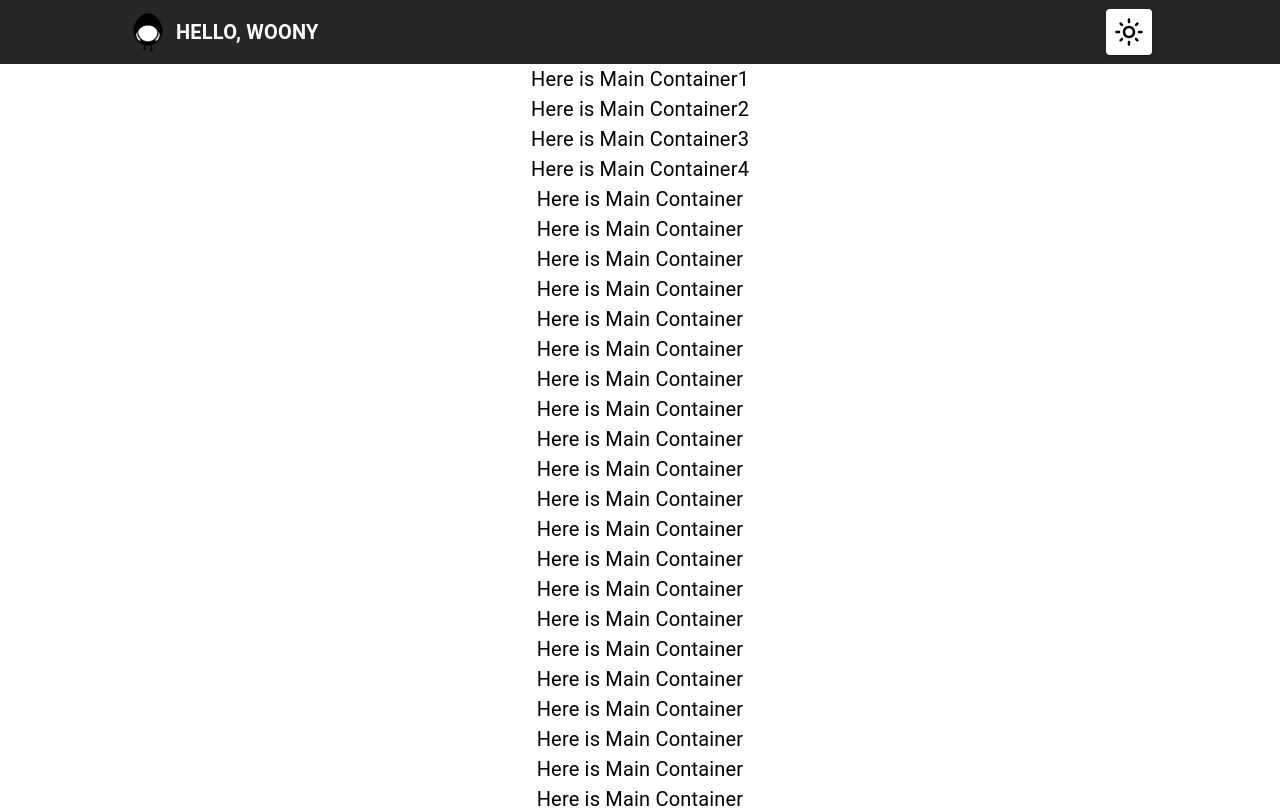
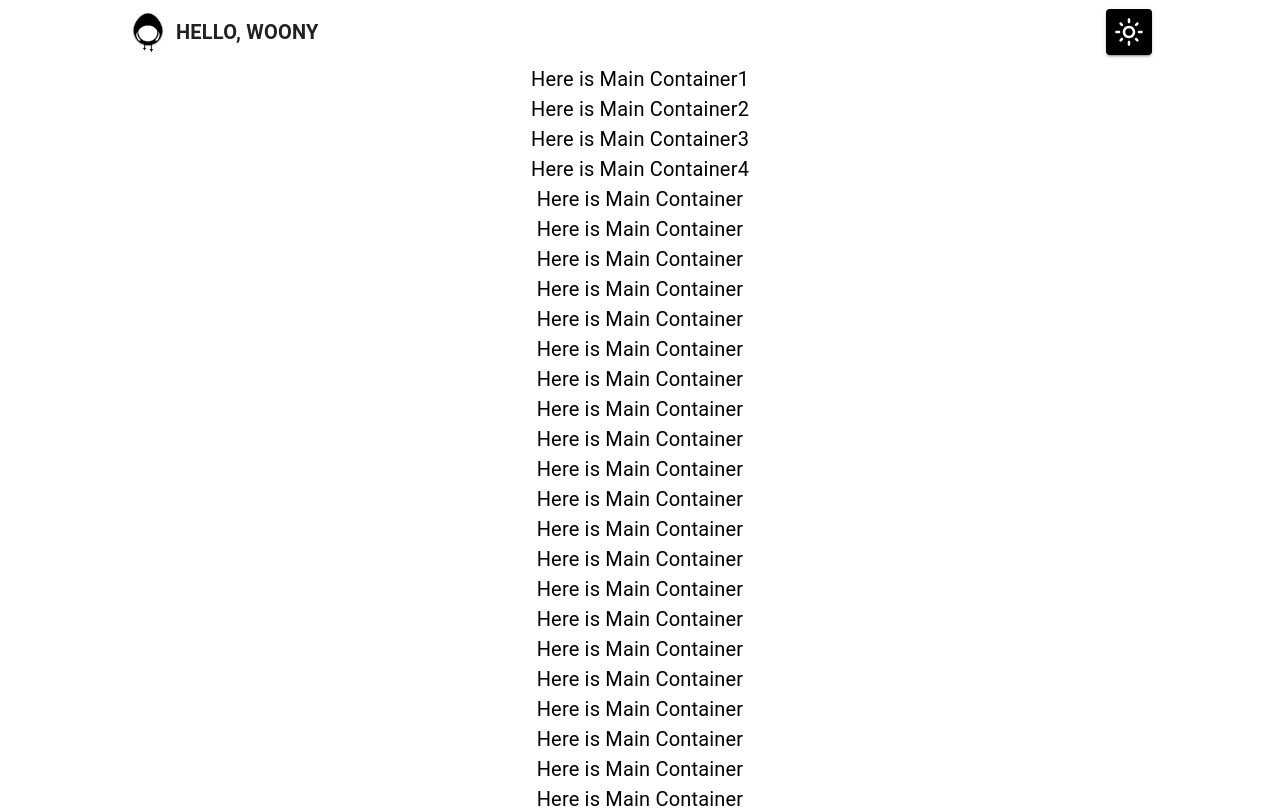
Before and after one commit to WhoIsWoony/woony-home, a Next.js app: page / in a window 1280 px wide. Shown: the top 808 px of the page. Built offline with nearby package versions, Linux system fonts and the light colour scheme.

Commit message:
feat: toggle theme using localstorage

```diff
--- a/components/Header.tsx
+++ b/components/Header.tsx
@@ -10,6 +10,7 @@ import type { NextComponentType } from "next";
 import Image from "next/image";
 import LightModeOutlinedIcon from "@mui/icons-material/LightModeOutlined";
 import { useContext } from "react";
+import { GlobalContext } from "../pages/_app";
 
 const ButtonIcon = styled(Button)`
   display: "inline-block";
@@ -19,6 +20,8 @@ const ButtonIcon = styled(Button)`
 `;
 
 const Header: NextComponentType = () => {
+  const { mode, setMode } = useContext(GlobalContext);
+
   return (
     <Stack>
       <AppBar
@@ -38,7 +41,11 @@ const Header: NextComponentType = () => {
         >
           <Stack direction="row" spacing={1} sx={{ alignItems: "center" }}>
             <div style={{ width: 40, height: 40, position: "relative" }}>
-              <Image src="/icon_w.png" layout="fill" objectFit="contain" />
+              <Image
+                src={mode === "dark" ? "/icon_b.png" : "/icon_w.png"}
+                layout="fill"
+                objectFit="contain"
+              />
             </div>
             <Typography variant="body1" sx={{ fontWeight: "bold" }}>
               HELLO, WOONY
@@ -46,7 +53,12 @@ const Header: NextComponentType = () => {
           </Stack>
 
           <Stack>
-            <ButtonIcon color="dark" onClick={() => {}}>
+            <ButtonIcon
+              color="dark"
+              onClick={() => {
+                setMode?.((prev) => (prev === "dark" ? "light" : "dark"));
+              }}
+            >
               <LightModeOutlinedIcon sx={{ margin: 1 }} color="light" />
             </ButtonIcon>
           </Stack>
--- a/next.config.js
+++ b/next.config.js
@@ -2,6 +2,6 @@
 const nextConfig = {
   reactStrictMode: true,
   swcMinify: true,
-}
+};
 
-module.exports = nextConfig
+module.exports = nextConfig;
--- a/pages/_app.tsx
+++ b/pages/_app.tsx
@@ -4,22 +4,49 @@ import { PaletteMode, ThemeProvider as MuiThemeProvider } from "@mui/material";
 
 import { GlobalStyle } from "../styles/globalStyle";
 import { theme } from "../styles/theme";
-import { createContext, useState } from "react";
+import {
+  createContext,
+  Dispatch,
+  SetStateAction,
+  useEffect,
+  useState,
+} from "react";
 import getMuiTheme from "../styles/muiTheme";
+import LocalStorage from "../util/LocalStorage";
+
+interface IGlobalContext {
+  mode?: PaletteMode;
+  setMode?: Dispatch<SetStateAction<PaletteMode>>;
+}
+export const GlobalContext = createContext<IGlobalContext>({ mode: "dark" });
 
 export const ColorModeContext = createContext({
   toggle: () => {},
 });
 
 function App({ Component, pageProps }: AppProps) {
-  const [mode, setMode] = useState<PaletteMode>("dark");
+  const [mode, setMode] = useState<PaletteMode>(
+    LocalStorage.getItem("mode") === "dark" ? "dark" : "light"
+  );
+  useEffect(() => {
+    const toggleMode = () => {
+      LocalStorage.setItem(
+        "mode",
+        LocalStorage.getItem("mode") === "dark" ? "dark" : "light"
+      );
+    };
+    toggleMode();
+  }, [mode]);
+
   return (
+    <GlobalContext.Provider value={{ mode, setMode }}>
       <ThemeProvider theme={theme}>
         <MuiThemeProvider theme={getMuiTheme(mode)}>
           <GlobalStyle />
           <Component {...pageProps} />
         </MuiThemeProvider>
       </ThemeProvider>
+    </GlobalContext.Provider>
   );
 }
 
--- a/styles/muiTheme.ts
+++ b/styles/muiTheme.ts
@@ -4,20 +4,20 @@ const getMuiTheme = (mode: PaletteMode) =>
   createTheme({
     palette: {
       mode,
-      ...(mode === "light"
+      ...(mode === "dark"
         ? {
+            primary: {
+              main: "#999999",
+            },
+            dark: { main: "#ffffff" },
+            light: { main: "#000000" },
+          }
+        : {
             primary: {
               main: "#999999",
             },
             dark: { main: "#000000" },
             light: { main: "#ffffff" },
-          }
-        : {
-            primary: {
-              main: "#999999",
-            },
-            dark: { main: "#ffffff" },
-            light: { main: "#000000" },
           }),
     },
     typography: {
--- /dev/null
+++ b/util/LocalStorage.ts
@@ -0,0 +1,24 @@
+class LocalStorage {
+  constructor() {}
+
+  static setItem(key: string, item: string) {
+    if (typeof window !== "undefined") {
+      localStorage.setItem(key, item);
+    }
+  }
+
+  static getItem(key: string) {
+    if (typeof window !== "undefined") {
+      return localStorage.getItem(key);
+    }
+    return null;
+  }
+
+  static removeItem(key: string) {
+    if (typeof window !== "undefined") {
+      localStorage.removeItem(key);
+    }
+  }
+}
+
+export default LocalStorage;
```
Also changed, not shown: 1 other file (tests, documents, lock files or other folders). Lines whose indentation alone changed are shown as unchanged.
